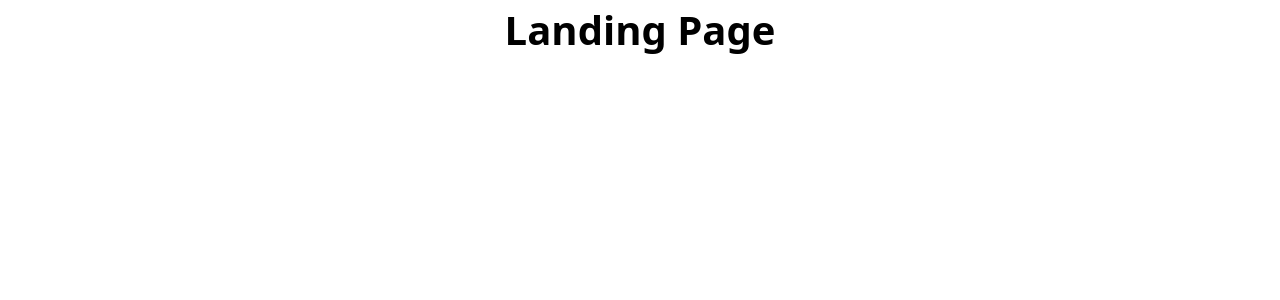
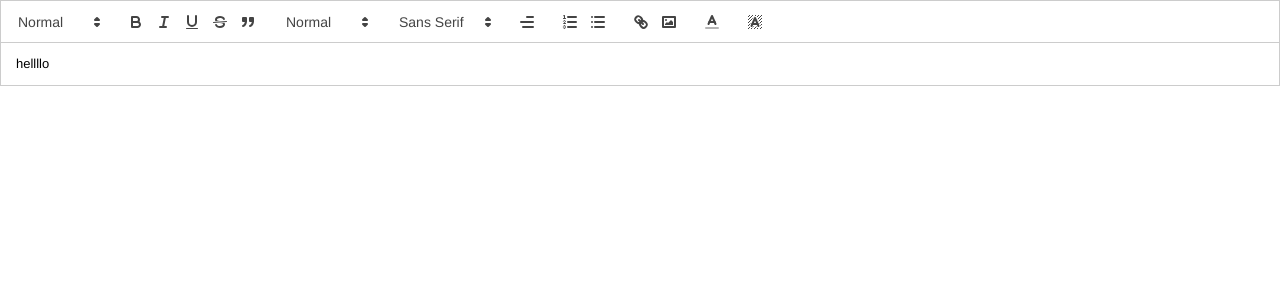
Before and after one commit to heyabrar/testing-tryouts, a Next.js app: page / in a window 1280 px wide. Shown: the top 300 px of the page. Built offline with nearby package versions, Linux system fonts and the light colour scheme.

Commit message:
add: React Quill editor

```diff
--- /dev/null
+++ b/src/componets/Editor/index.jsx
@@ -0,0 +1,68 @@
+import React, { useState } from "react";
+import dynamic from "next/dynamic";
+// Dynamically import React Quill with no SSR
+const ReactQuill = dynamic(() => import("react-quill"), { ssr: false });
+
+// Import the Quill editor's CSS theme
+import "react-quill/dist/quill.snow.css";
+
+const modules = {
+  toolbar: [
+    [{ header: [1, 2, 3, 4, 5, 6, false] }],
+    ["bold", "italic", "underline", "strike", "blockquote"],
+    [{ size: [] }],
+    [{ font: [] }],
+    [{ align: ["right", "center", "justify"] }],
+    [{ list: "ordered" }, { list: "bullet" }],
+    ["link", "image"],
+    [{ color: ["red", "#785412"] }],
+    [{ background: ["red", "#785412"] }],
+  ],
+};
+
+const formats = [
+  "header",
+  "bold",
+  "italic",
+  "underline",
+  "strike",
+  "blockquote",
+  "list",
+  "bullet",
+  "link",
+  "color",
+  "image",
+  "background",
+  "align",
+  "size",
+  "font",
+];
+
+const QuillEditor = () => {
+  const [code, setCode] = useState("hellllo");
+
+  const handleProcedureContentChange = (content, delta, source, editor) => {
+    setCode(content);
+    //let has_attribues = delta.ops[1].attributes || "";
+    //console.log(has_attribues);
+    //const cursorPosition = e.quill.getSelection().index;
+    // this.quill.insertText(cursorPosition, "★");
+    //this.quill.setSelection(cursorPosition + 1);
+  };
+
+  console.log(code);
+
+  return (
+    <div>
+      <ReactQuill
+        theme="snow"
+        modules={modules}
+        formats={formats}
+        value={code}
+        onChange={handleProcedureContentChange}
+      />
+    </div>
+  );
+};
+
+export default QuillEditor;
--- a/src/pages/index.tsx
+++ b/src/pages/index.tsx
@@ -1,12 +1,13 @@
 import Image from "next/image";
 import { Inter } from "next/font/google";
+import QuillEditor from "../componets/Editor";
 
 const inter = Inter({ subsets: ["latin"] });
 
 export default function Home() {
   return (
     <div>
-      <h1 className="text-[40px] text-center font-bold">Landing Page</h1>
+      <QuillEditor />
     </div>
   );
 }
```
Also changed, not shown: package.json (+4 -3 lines), 1 other file (tests, documents, lock files or other folders).
